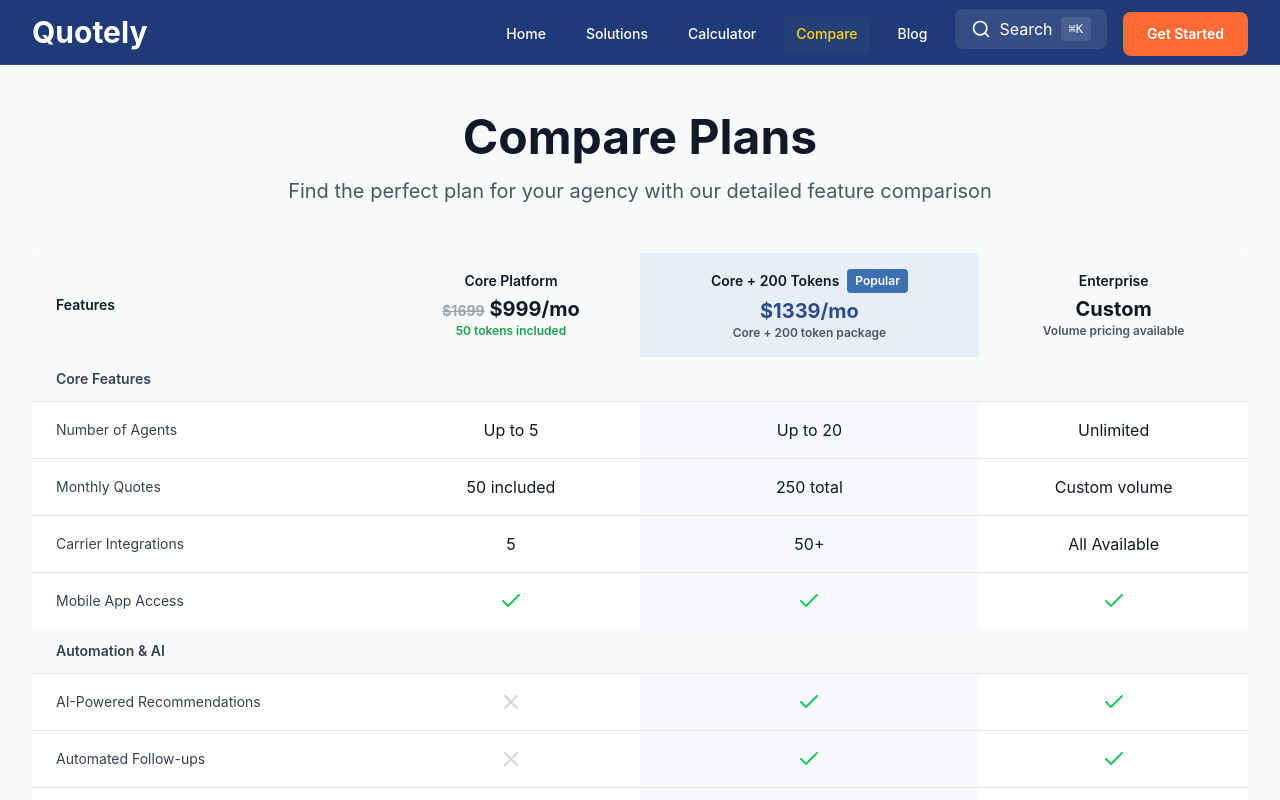
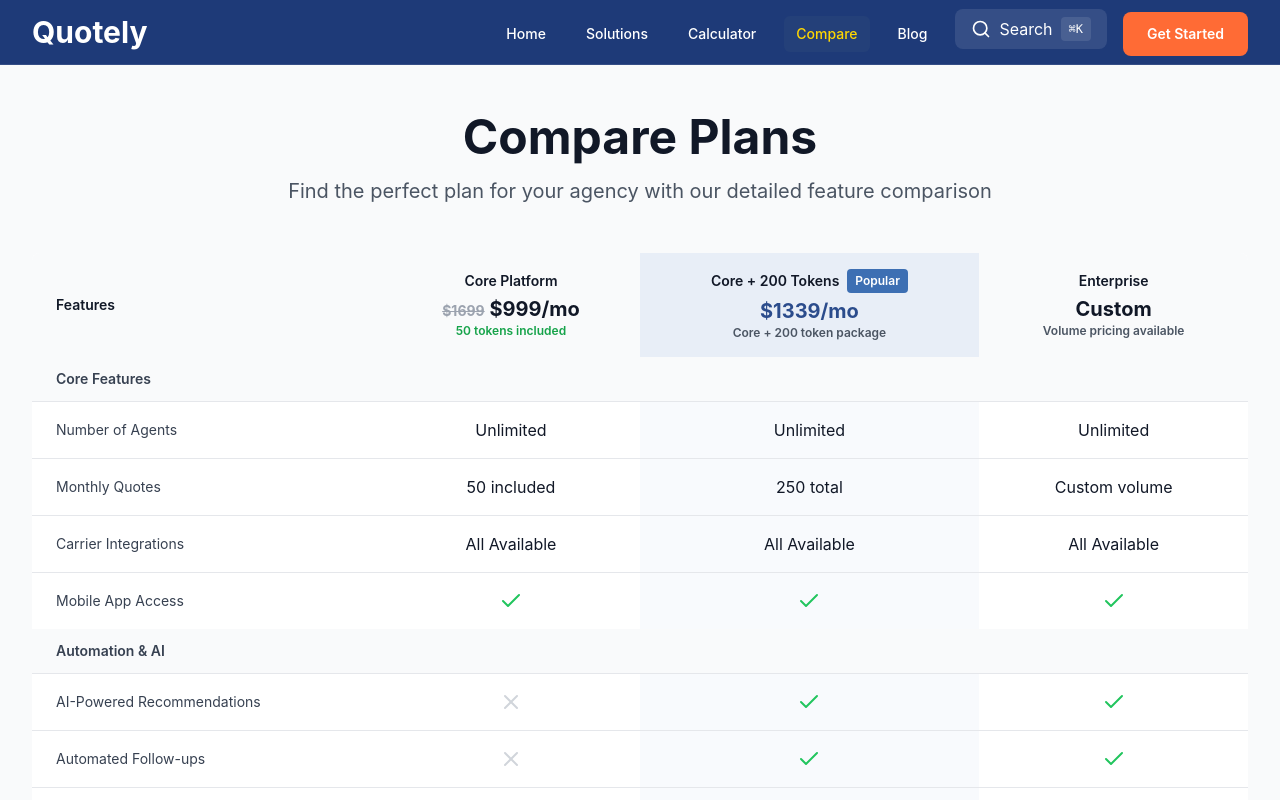
Before and after one commit to QuotelyAi/quotely-spa, a React (Vite) app: page /compare in a window 1280 px wide. Shown: the top 800 px of the page. Built offline with nearby package versions, Linux system fonts and the light colour scheme.

Commit message:
Fix: Remove false limitations - all plans have unlimited agents and all carrier integrations

```diff
--- a/src/pages/Compare.tsx
+++ b/src/pages/Compare.tsx
@@ -4,9 +4,9 @@ import { Check, X } from 'lucide-react';
 const Compare: React.FC = () => {
   const features = [
     { category: 'Core Features', items: [
-      { name: 'Number of Agents', starter: 'Up to 5', professional: 'Up to 20', enterprise: 'Unlimited' },
+      { name: 'Number of Agents', starter: 'Unlimited', professional: 'Unlimited', enterprise: 'Unlimited' },
       { name: 'Monthly Quotes', starter: '50 included', professional: '250 total', enterprise: 'Custom volume' },
-      { name: 'Carrier Integrations', starter: '5', professional: '50+', enterprise: 'All Available' },
+      { name: 'Carrier Integrations', starter: 'All Available', professional: 'All Available', enterprise: 'All Available' },
       { name: 'Mobile App Access', starter: true, professional: true, enterprise: true },
     ]},
     { category: 'Automation & AI', items: [
```
